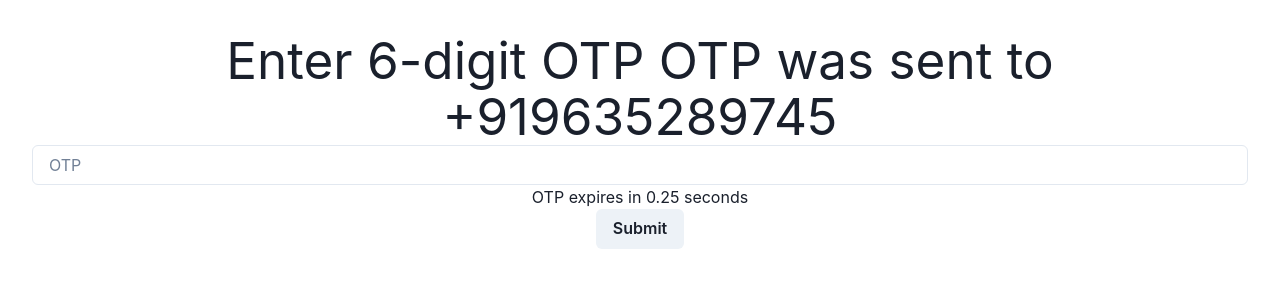
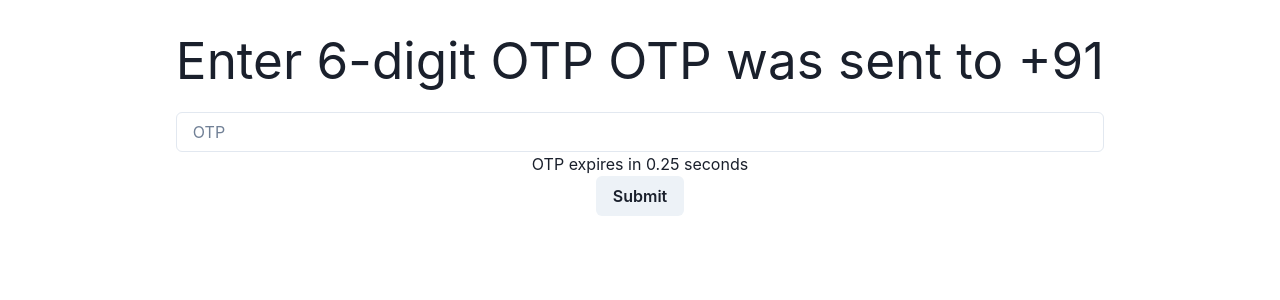
Before and after one commit to Sukanta1304/marvelous-flight-2061, a React (Vite) app in the folder marvelous-flight-2061/: page /otp in a window 1280 px wide. Shown: the top 300 px of the page. Built offline with nearby package versions, Linux system fonts and the light colour scheme.

Commit message:
Update Otp.jsx

```diff
--- a/marvelous-flight-2061/src/Pages/Otp.jsx
+++ b/marvelous-flight-2061/src/Pages/Otp.jsx
@@ -1,10 +1,12 @@
 import { Button, Input } from '@chakra-ui/react'
-import React from 'react'
+import React, { useContext } from 'react'
 import { useEffect } from 'react';
 import { useState } from 'react'
 import { Navigate, useNavigate } from 'react-router-dom';
+import { Appcontext } from '../Context/Appcontext';
 
 const Otp = () => {
+    const [data] = useContext(Appcontext);
     const [time,setTime] = useState(30) ;
     const[otp,setOtp]= useState("") ;
     const navigate= useNavigate() ;
@@ -29,8 +31,9 @@ const Otp = () => {
     <div>
         <h1>
         Enter 6-digit OTP
-        OTP was sent to +919635289745
+        OTP was sent to +91{data.mobile}
         </h1>
+        <br />
         <Input placeholder='OTP'
         value={otp}
         onChange={(e)=>setOtp(e.target.value)}
```
